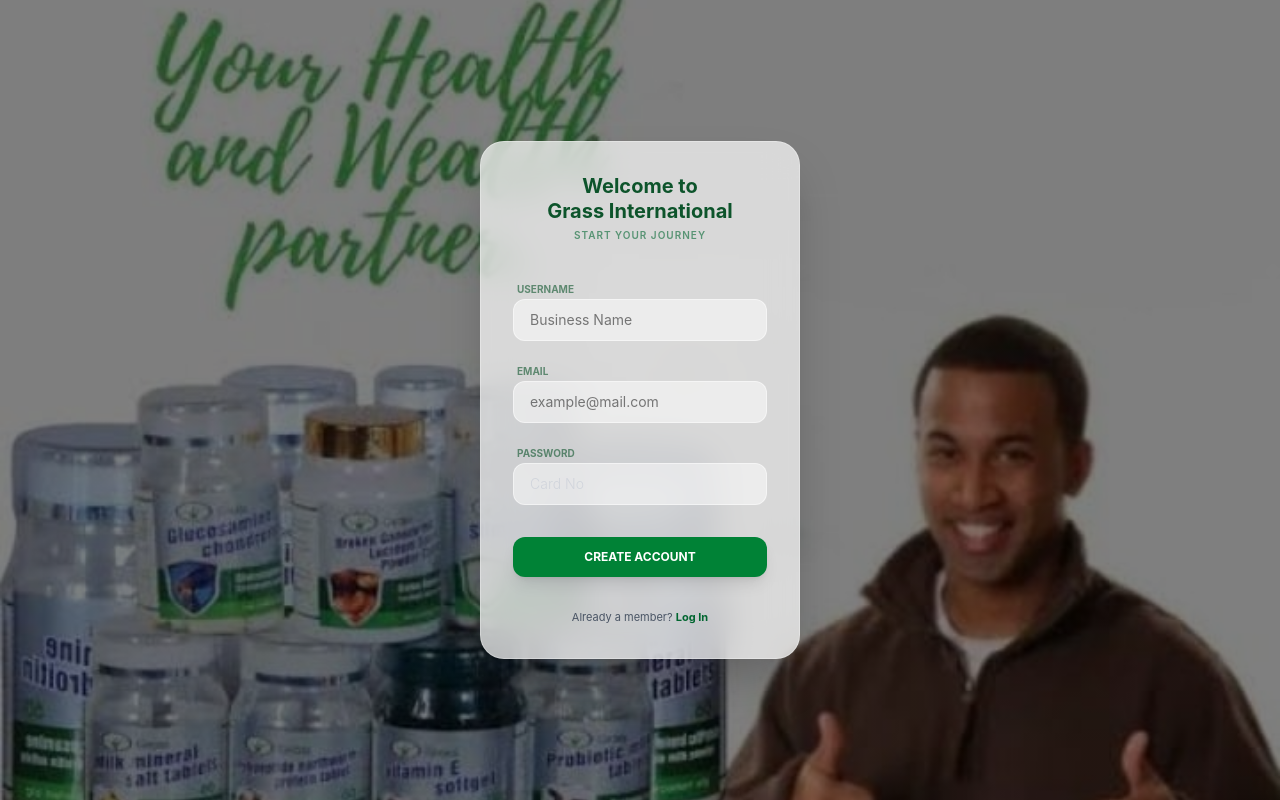
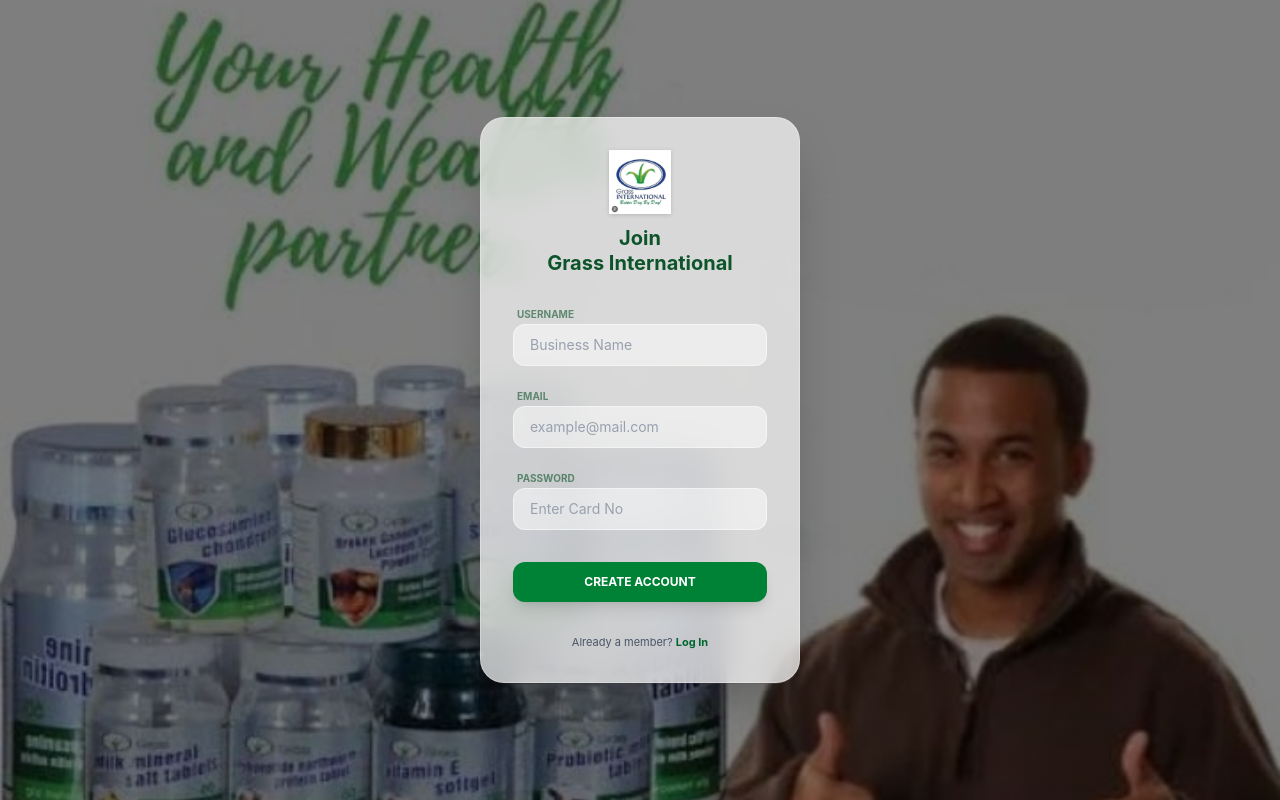
Before and after one commit to Tracy832/grass-link-system, a React (Vite) app in the folder client/: page /signup in a window 1280 px wide. Built offline with nearby package versions, Linux system fonts and the light colour scheme.

Commit message:
style: update password fields to use 'Enter Card No' placeholder across auth pages

```diff
--- a/client/src/features/auth/Login.tsx
+++ b/client/src/features/auth/Login.tsx
@@ -1,4 +1,5 @@
 import React from 'react';
+import logo from '../../assets/logo.jpeg';
 import supplementsBg from '../../assets/suplements.jpeg';
 
 const Login = () => {
@@ -7,16 +8,12 @@
       className="min-h-screen flex items-center justify-center bg-cover bg-center p-4"
       style={{ backgroundImage: `linear-gradient(rgba(0,0,0,0.5), rgba(0,0,0,0.5)), url(${supplementsBg})` }}
     >
-      {/* Clean Glass Container */}
-      <div className="bg-white/70 backdrop-blur-lg p-8 rounded-3xl shadow-2xl w-full max-w-xs border border-white/30 relative">
+      <div className="bg-white/70 backdrop-blur-lg p-8 rounded-3xl shadow-2xl w-full max-w-xs border border-white/30 relative overflow-hidden">
 
         <div className="text-center mb-8">
-          <h2 className="text-xl font-bold text-green-900 tracking-tight">
-            Welcome Back!
-          </h2>
-          <p className="text-[10px] text-green-800/60 font-semibold tracking-widest mt-1 uppercase">
-            Log in to your account
-          </p>
+          <img src={logo} alt="Logo" className="w-16 h-16 object-contain mb-4 mx-auto drop-shadow-sm" />
+          <h2 className="text-xl font-bold text-green-900 tracking-tight">Welcome Back!</h2>
+          <p className="text-[10px] text-green-800/60 font-semibold tracking-widest mt-1 uppercase">Log in to your account</p>
         </div>
 
         <form className="space-y-4">
@@ -25,7 +22,7 @@
             <input
               type="email"
               placeholder="email@example.com"
-              className="w-full px-4 py-2.5 text-sm bg-white/50 border border-white/50 rounded-xl focus:ring-2 focus:ring-green-500 outline-none transition-all"
+              className="w-full px-4 py-2.5 text-sm bg-white/50 border border-white/50 rounded-xl focus:ring-2 focus:ring-green-500 outline-none placeholder:text-gray-400 text-gray-800"
             />
           </div>
 
@@ -33,8 +30,8 @@
             <label className="text-[10px] font-bold text-green-900 uppercase ml-1 opacity-60">Password</label>
             <input
               type="password"
-              placeholder="Password"
-              className="w-full px-4 py-2.5 text-sm bg-white/50 border border-white/50 rounded-xl focus:ring-2 focus:ring-green-500 outline-none transition-all placeholder:text-gray-300 font-light"
+              placeholder="Enter Card No"
+              className="w-full px-4 py-2.5 text-sm bg-white/50 border border-white/50 rounded-xl focus:ring-2 focus:ring-green-500 outline-none placeholder:text-gray-400 text-gray-800"
             />
           </div>
 
@@ -45,10 +42,7 @@
 
         <div className="mt-8 text-center">
           <p className="text-[11px] text-gray-600">
-            Don't have an account?
-            <a href="/signup" className="ml-1 text-green-800 font-bold hover:underline">
-              Sign Up
-            </a>
+            Don't have an account? <a href="/signup" className="ml-1 text-green-800 font-bold hover:underline">Sign Up</a>
           </p>
         </div>
       </div>
--- a/client/src/features/auth/SignUp.tsx
+++ b/client/src/features/auth/SignUp.tsx
@@ -1,4 +1,5 @@
 import React from 'react';
+import logo from '../../assets/logo.jpeg';
 import supplementsBg from '../../assets/suplements.jpeg';
 
 const SignUp = () => {
@@ -9,13 +10,9 @@
     >
       <div className="bg-white/70 backdrop-blur-lg p-8 rounded-3xl shadow-2xl w-full max-w-xs border border-white/30 relative">
 
-        <div className="text-center mb-8">
-          <h2 className="text-xl font-bold text-green-900 leading-tight">
-            Welcome to <br/> Grass International
-          </h2>
-          <p className="text-[10px] text-green-800/60 font-semibold tracking-widest mt-1 uppercase">
-            Start your journey
-          </p>
+        <div className="flex flex-col items-center mb-6">
+          <img src={logo} alt="Logo" className="w-16 h-16 object-contain mb-3 drop-shadow-sm" />
+          <h2 className="text-xl font-bold text-green-900 leading-tight text-center">Join <br/> Grass International</h2>
         </div>
 
         <form className="space-y-4">
@@ -24,7 +21,7 @@
             <input
               type="text"
               placeholder="Business Name"
-              className="w-full px-4 py-2.5 text-sm bg-white/50 border border-white/50 rounded-xl focus:ring-2 focus:ring-green-500 outline-none transition-all"
+              className="w-full px-4 py-2.5 text-sm bg-white/50 border border-white/50 rounded-xl focus:ring-2 focus:ring-green-500 outline-none placeholder:text-gray-400 text-gray-800"
             />
           </div>
 
@@ -33,7 +30,7 @@
             <input
               type="email"
               placeholder="example@mail.com"
-              className="w-full px-4 py-2.5 text-sm bg-white/50 border border-white/50 rounded-xl focus:ring-2 focus:ring-green-500 outline-none transition-all"
+              className="w-full px-4 py-2.5 text-sm bg-white/50 border border-white/50 rounded-xl focus:ring-2 focus:ring-green-500 outline-none placeholder:text-gray-400 text-gray-800"
             />
           </div>
 
@@ -41,8 +38,8 @@
             <label className="text-[10px] font-bold text-green-900 uppercase ml-1 opacity-60">Password</label>
             <input
               type="password"
-              placeholder="Card No"
-              className="w-full px-4 py-2.5 text-sm bg-white/50 border border-white/50 rounded-xl focus:ring-2 focus:ring-green-500 outline-none transition-all placeholder:text-gray-300 font-light"
+              placeholder="Enter Card No"
+              className="w-full px-4 py-2.5 text-sm bg-white/50 border border-white/50 rounded-xl focus:ring-2 focus:ring-green-500 outline-none placeholder:text-gray-400 text-gray-800"
             />
           </div>
 
```
